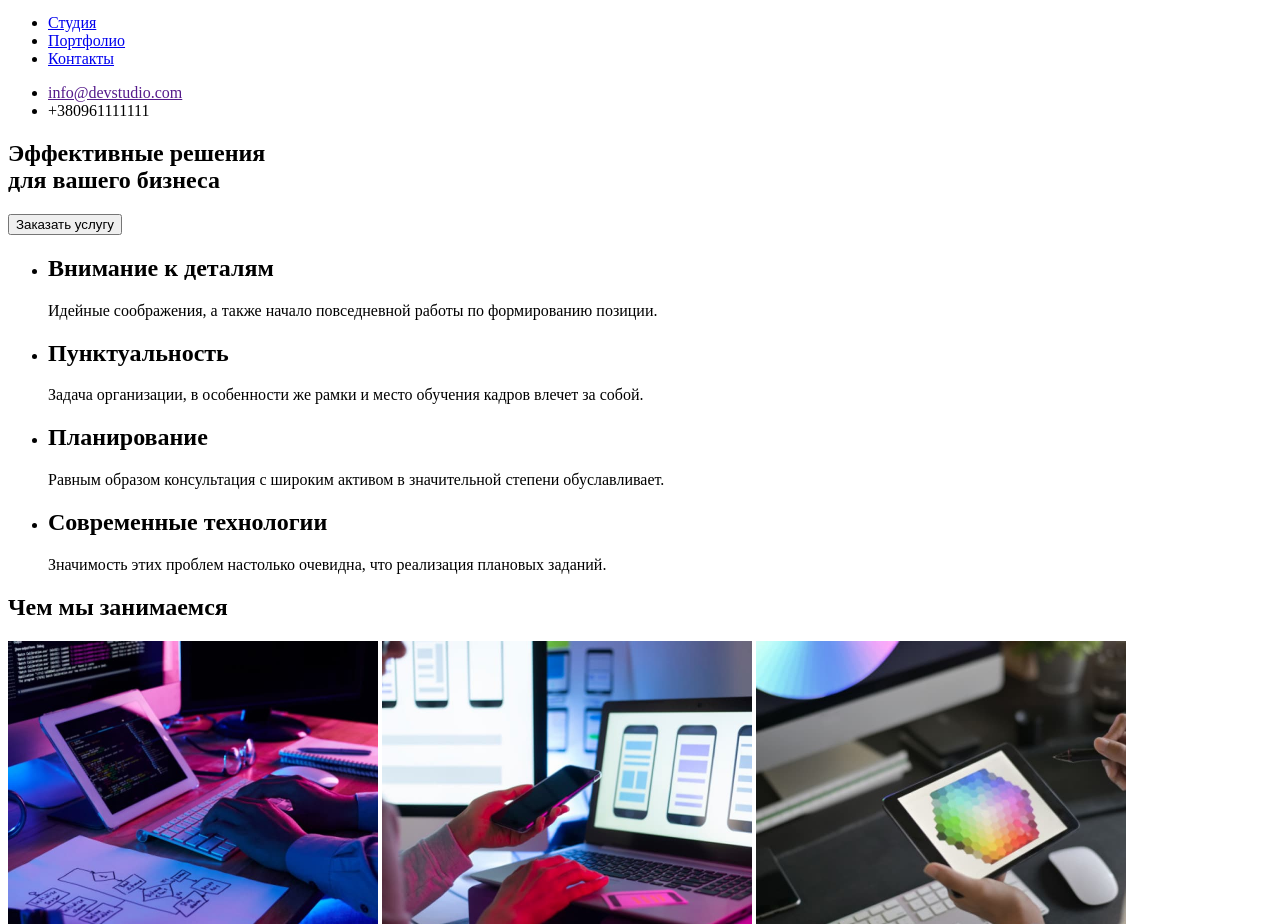
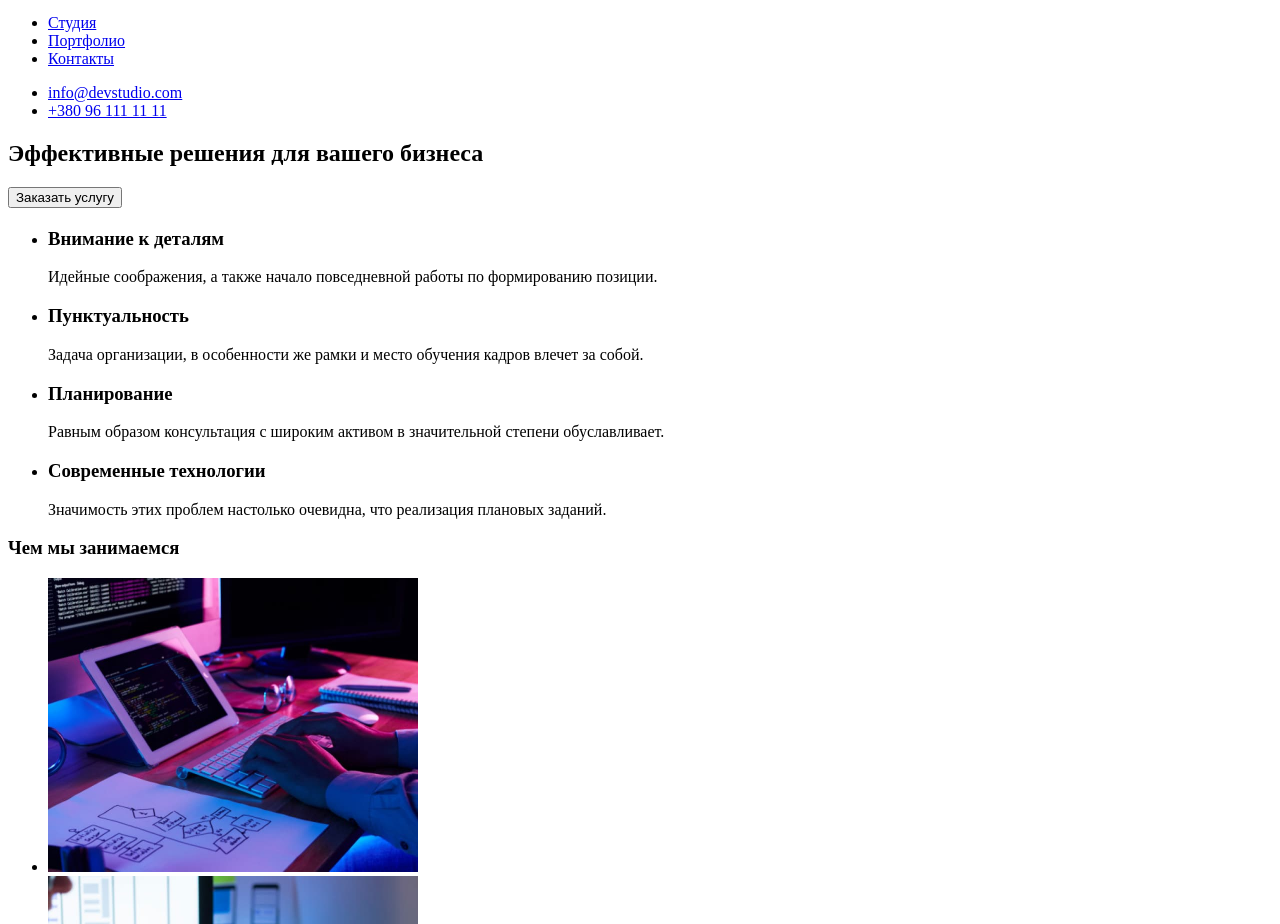
Before and after one commit to LyudmilaYakubova/goit-markup-hw-01, a plain HTML site: page index.html in a window 1280 px wide. Shown: the part 28-952 px from the top of the page. Drawn offline with Linux system fonts and the light colour scheme.

Commit message:
refinement

```diff
--- a/index.html
+++ b/index.html
@@ -10,10 +10,11 @@
 
 <body>
     <header>
-<a href="http://127.0.0.1:5500/index.html" class="logo">
-    <span class="logo-1">Web</span>Studio
-</a>
+
     <nav class="navigation">
+        <a href="http://127.0.0.1:5500/index.html" class="logo">
+            <span class="logo-1">Web</span>Studio
+        </a>
          <ul class="novigation-menu">
             <li class="novigation-item">
             <a href="#service" class="novigation-link">Студия</a>
@@ -29,50 +30,54 @@
     </nav>
 
     <ul class="novigation-contacts">
-        <li><a href="" class="email">info@devstudio.com</a></li>
-        <li class="phone">+380961111111</li>
+        <li><a href="mailto:info@devstudio.com" class="email">info@devstudio.com</a></li>
+        <li class="phone"><a href="tel:+380961111111">+380 96 111 11 11</a></li>
     </ul>
 
     </header>
 
     <main>
 <section class="hero" id="service">
-    <h1 class="hero-title">Эффективные решения <br> для вашего бизнеса</h1>
-    <button class="hero-btn">Заказать услугу</button>
+    <h1 class="hero-title">Эффективные решения для вашего бизнеса</h1>
+    <button class="hero-btn" title="button">Заказать услугу</button>
 </section>
-<section class="presents-portfolio">
+<section class="presents">
+    <h2></h2>
    <ul>
 <li>
-    <h2>Внимание к деталям</h2>
+    <h3>Внимание к деталям</h3>
     <p>Идейные соображения, а также начало повседневной работы по формированию позиции.</p>
 </li>
 <li>
-    <h2>Пунктуальность</h2>
+    <h3>Пунктуальность</h3>
     <p>Задача организации, в особенности же рамки и место обучения кадров влечет за собой.</p>
 </li>
 <li>
-    <h2>Планирование</h2>
+    <h3>Планирование</h3>
     <p>Равным образом консультация с широким активом в значительной степени обуславливает.</p>
 </li>
 <li>
-    <h2>Современные технологии</h2>
+    <h3>Современные технологии</h3>
     <p>Значимость этих проблем настолько очевидна, что реализация плановых заданий.</p>
 </li>
      </ul>
-<h2 class="portfolio" id="portfolio">Чем мы занимаемся</h2>
-    <img src="./images/box1.jpg" alt="Ноутбук"
-     width="370"
-     height="294">
-    <img src="./images/box2.jpg" alt="Телефон"
-     width="370"
-     height="294">
-    <img src="./images/box3.jpg" alt="Планшет"
-     width="370"
-     height="294">
+</section>
+<section class="presents-portfolio">
+
+<h3 class="portfolio" id="portfolio">Чем мы занимаемся</h3>
+<ul>
+    <li><img src="./images/box1.jpg" alt="Ноутбук"
+        width="370" height="294"></li>
+    <li><img src="./images/box2.jpg" alt="Телефон"
+        width="370" height="294"></li>
+    <li> <img src="./images/box3.jpg" alt="Планшет"
+        width="370" height="294"></li>
+</ul>
+
 </section>
 
 <section class="team">
-    <h2 class="team-title">Наша команда</h2>
+    <h3 class="team-title">Наша команда</h3>
 <ul>
     <li>
         <img src="./images/img.jpg" alt="Игорь Демьяненко"
@@ -105,14 +110,22 @@
 </ul>
 </section>
 
+    </main>
 
-    </main>
     <footer id="contacts">
         <a href="http://127.0.0.1:5500/index.html" class="logo">
             <span class="logo-1">Web</span>Studio
         </a>
-         <address>г. Киев, пр-т Леси Украинки, 26<br>info@example.com<br>+38 099 111 11 11</address>
+
+         <address>
+           <ul>
+           <li><a href="" class="address">г. Киев, пр-т Леси Украинки, 26</a></li>
+           <li><a href="mailto:info@devstudio.com" class="email">info@devstudio.com</a></li>
+           <li class="phone"><a href="tel+380961111111">+380 96 111 11 11</a></li>
+        </ul>
+        </address>
 
     </footer>
+
 </body>
 </html>
```
